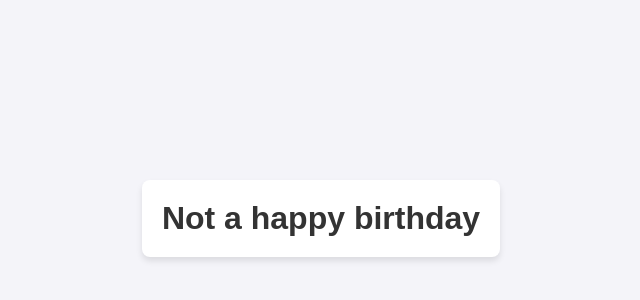
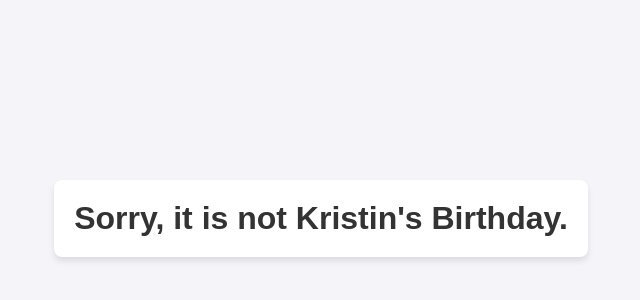
Before and after one commit to arhaas35/arhaas35.github.io, a plain HTML site: page index.html in a window 1280 px wide. Shown: the part 182-482 px from the top of the page, without its empty margins (319-959 px from the left). Drawn offline with Linux system fonts and the light colour scheme.

Commit message:
Update index.html

```diff
--- a/index.html
+++ b/index.html
@@ -40,7 +40,7 @@
     const day = today.getDate();
 
     // Check if it's December 11th
-    const message = (month === 12 && day === 11) ? "Happy Birthday!" : "Not a happy birthday";
+    const message = (month === 12 && day === 11) ? "Yes! It is Kristin's Birthday. Happy Birthday, Kristin!" : "Sorry, it is not Kristin's Birthday.";
 
     // Set the message on the page
     document.getElementById("birthday-message").textContent = message;
```
